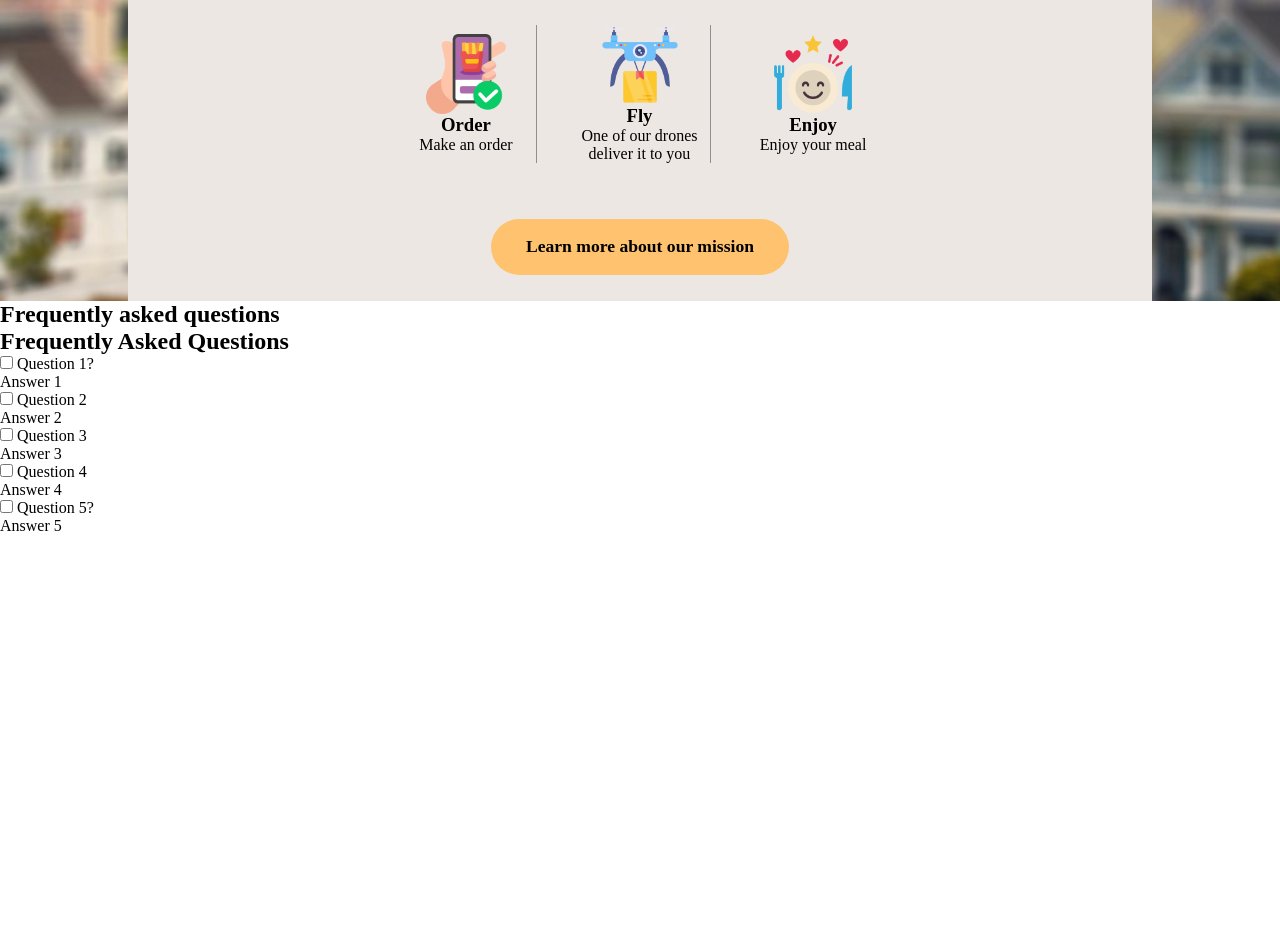
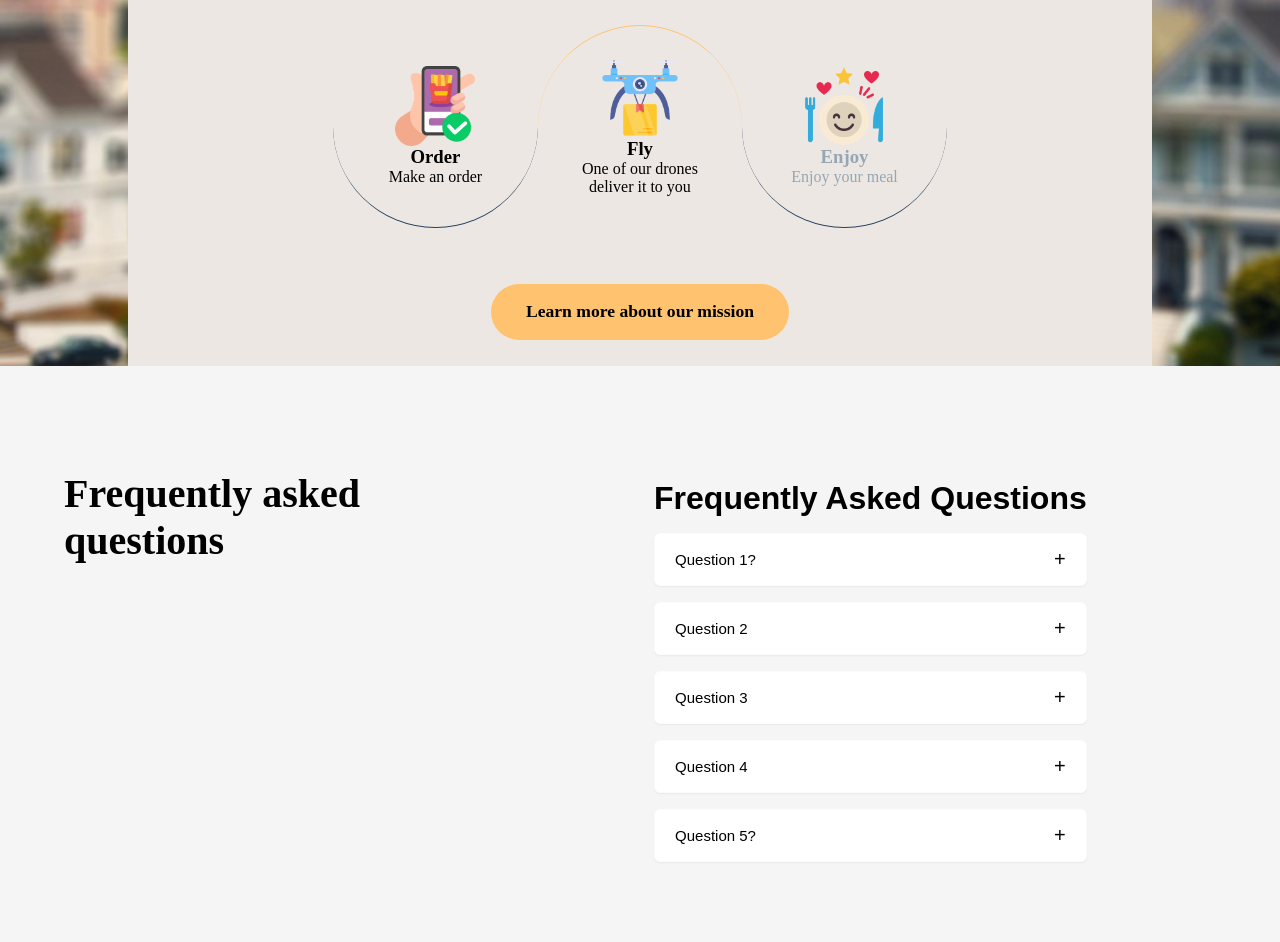
Before and after one commit to Georgi-Ginduzov/Aero-Drop, a website: page src/index.html in a window 1280 px wide. Shown: the part 749-1691 px from the top of the page. Before the commit the page ends 1284 px from the top, so only its background shows below. Drawn offline with Linux system fonts and the light colour scheme.

Commit message:
Some redesigning

```diff
--- a/public/css/how-it-works.css
+++ b/public/css/how-it-works.css
@@ -35,7 +35,7 @@
     display: flex;
 
     margin: 0 5em 3.5em;
-    column-gap: 2em;
+    /*column-gap: 2em;*/
 }
 
 .how-it-works__container a{
@@ -58,13 +58,27 @@
     justify-content: center;
     text-align: center;
 
-    border-right: 1px solid var(--gray-colour);
+    position: relative;
+    /*border-right: 1px solid var(--gray-colour);*/
+    border-bottom: 1px solid var(--indigo-blue);
+    border-radius: 0 0 50% 50%;
 
     width: 33.33%;
+    padding: 2em 2em;
+}
+
+.how-it-works__steps .step:nth-child(2){
+    border-bottom: none;
+
+    border-bottom: 0px;
+    border-top: 1px solid;
+    border-top-color: var(--yellow-color);
+    border-top-style: solid;
+    border-radius: 50% 50% 0 0;
 }
 
 .how-it-works__steps .step:last-child{
-    border-right-color: transparent;
+    color: var(--cadet-gray);
 }
 
 .how-it-works__steps .step img{
--- a/public/css/styles.css
+++ b/public/css/styles.css
@@ -1,6 +1,7 @@
 @import url(/public/css/navbar.css);
 @import url(/public/css/hero.css);
 @import url(/public/css/how-it-works.css);
+@import url(/public/css/faq.css);
 
 *{
     margin: 0;
```
